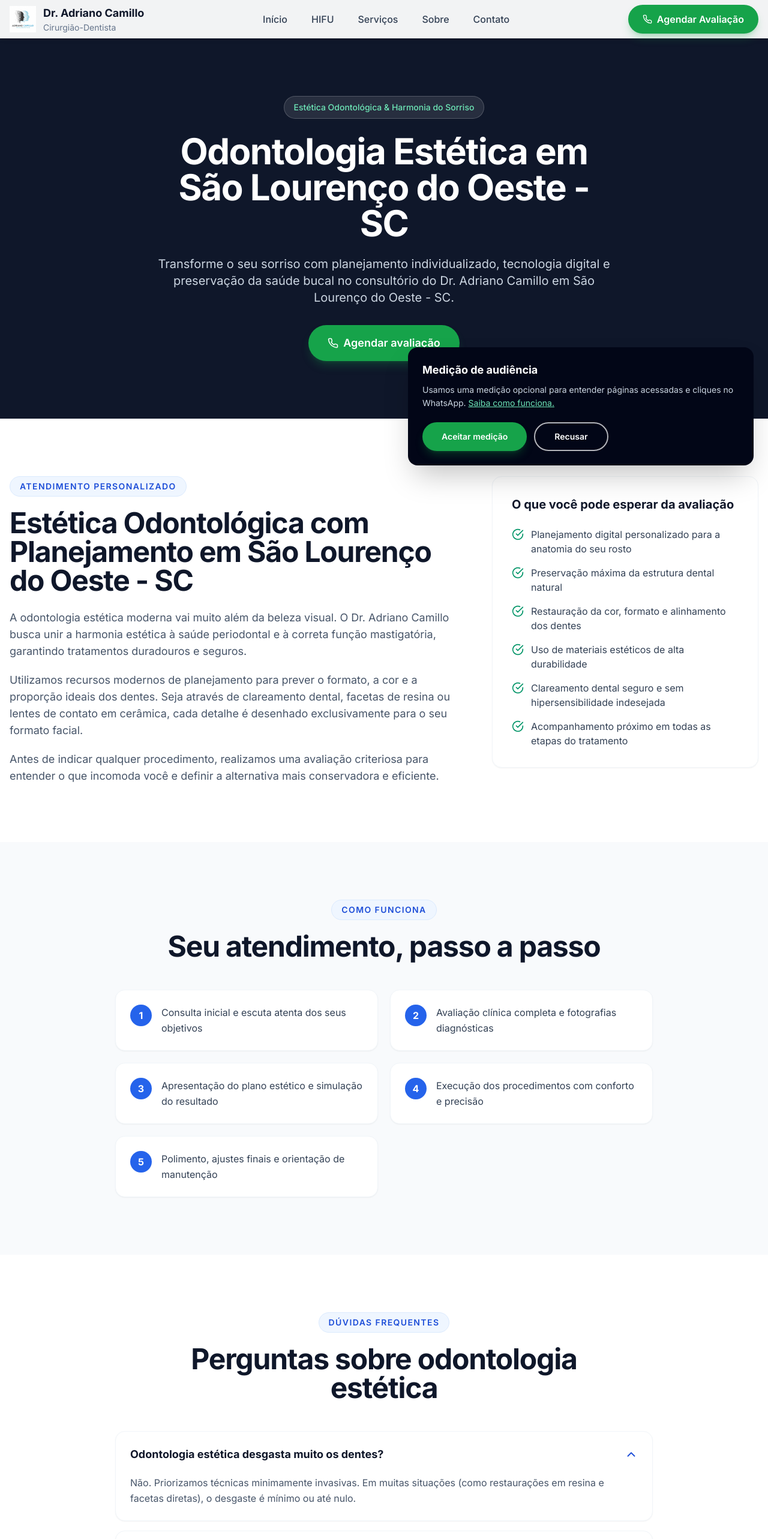
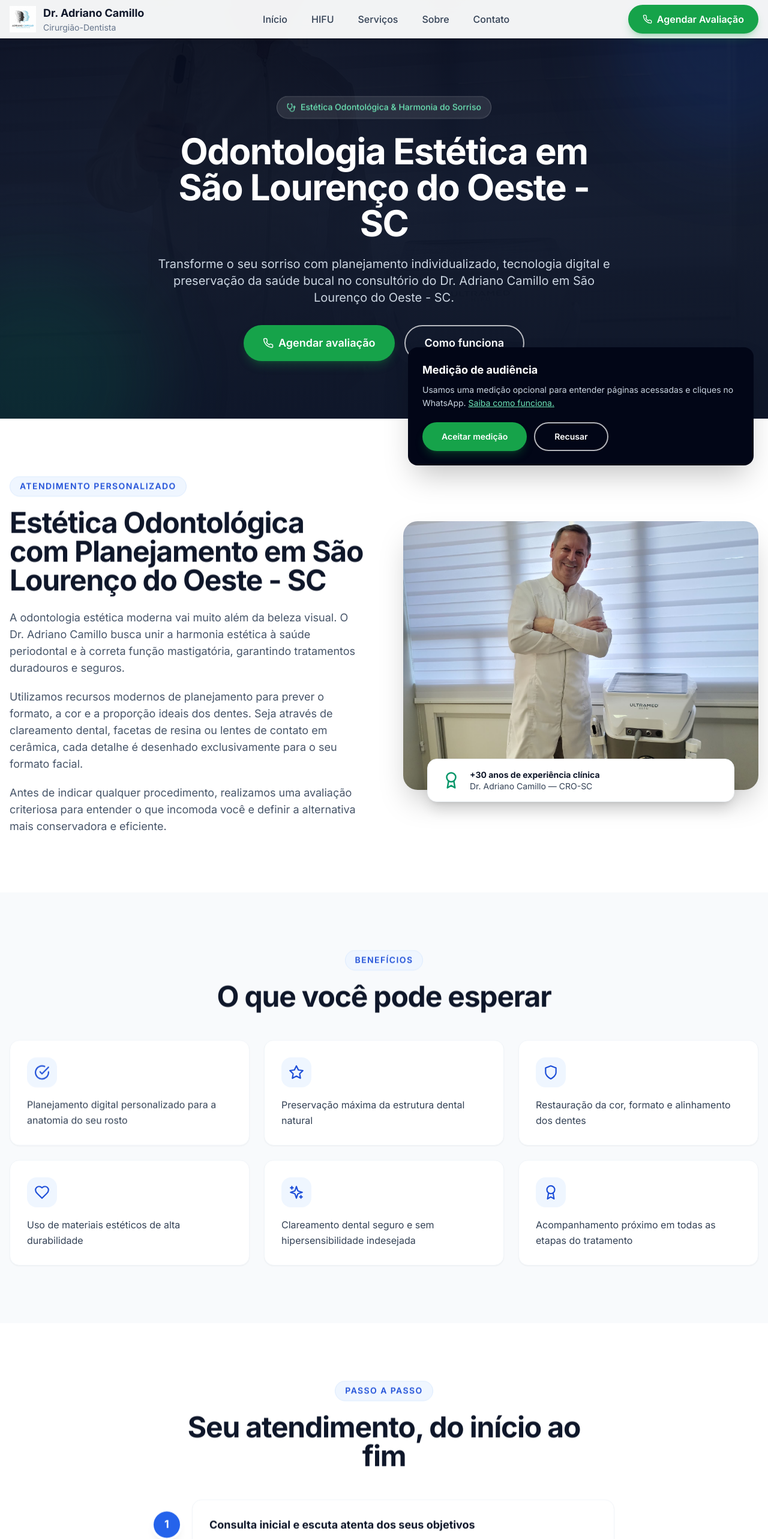
Before and after one commit to Camillox2/site-Adriano-new, a React (Create React App) app: page /odontologia-estetica-sao-lourenco-do-oeste in a window 1280 px wide. Shown: the top 2566 px of the page at 60% size. Built offline with nearby package versions, Linux system fonts and the light colour scheme.

Commit message:
design: redesign premium das sub-landing pages com animacoes, timeline, cards e glow effects

```diff
--- a/src/pages/ServiceDetails.jsx
+++ b/src/pages/ServiceDetails.jsx
@@ -2,18 +2,57 @@ import React, { useMemo, useState } from 'react';
 import { Link, Navigate, useParams } from 'react-router-dom';
 import {
   ArrowLeft,
+  ArrowRight,
   CheckCircle,
   ChevronDown,
   Clock,
   MapPin,
   Phone,
+  Sparkles,
+  Star,
+  Shield,
+  Heart,
+  Stethoscope,
+  Award,
 } from 'lucide-react';
 import Header from '../components/Header';
 import Footer from '../components/Footer';
 import WhatsAppButton from '../components/WhatsAppButton';
 import Seo from '../components/Seo';
+import Reveal from '../components/Reveal';
 import { SERVICE_PAGES } from '../data/servicePages';
 import { ADDRESS, whatsapp } from '../utils/constants';
+import { images } from '../assets';
+
+/* ---------- icon pool para benefícios (rotativo) ---------- */
+const BENEFIT_ICONS = [CheckCircle, Star, Shield, Heart, Sparkles, Award];
+
+/* ---------- FAQ item animado ---------- */
+const FaqItem = ({ faq, open, onToggle, index }) => (
+  <Reveal delay={index * 80}>
+    <div className="card overflow-hidden">
+      <button
+        onClick={onToggle}
+        className="w-full flex items-center justify-between gap-4 p-5 md:p-6 text-left"
+        aria-expanded={open}
+      >
+        <span className="font-bold text-slate-900 md:text-lg">{faq.question}</span>
+        <ChevronDown
+          size={22}
+          className={`shrink-0 text-primary-700 transition-transform duration-300 ${
+            open ? 'rotate-180' : ''
+          }`}
+          aria-hidden="true"
+        />
+      </button>
+      {open && (
+        <div className="px-5 md:px-6 pb-5 md:pb-6 -mt-1 animate-fade-in">
+          <p className="text-slate-600 leading-relaxed">{faq.answer}</p>
+        </div>
+      )}
+    </div>
+  </Reveal>
+);
 
 const ServiceDetails = () => {
   const { slug } = useParams();
@@ -35,8 +74,8 @@ const ServiceDetails = () => {
           provider: { '@id': 'https://dradrianocamillo.com/#clinica' },
           areaServed: {
             '@type': 'City',
-            name: 'São Lourenço do Oeste',
-            address: { '@type': 'PostalAddress', addressRegion: 'SC', addressCountry: 'BR' },
+            name: page.cityName || 'São Lourenço do Oeste',
+            address: { '@type': 'PostalAddress', addressRegion: page.cityState || 'SC', addressCountry: 'BR' },
           },
         },
         {
@@ -64,140 +103,233 @@ const ServiceDetails = () => {
       <Header />
 
       <main>
-        <section className="bg-slate-900 pt-32 pb-16 md:pt-40 md:pb-24">
-          <div className="container mx-auto px-4">
+        {/* ══════════════ HERO ══════════════ */}
+        <section className="relative pt-32 pb-16 md:pt-40 md:pb-24 bg-slate-900 overflow-hidden">
+          {/* Background image */}
+          <div
+            className="absolute inset-0 bg-cover bg-center opacity-20"
+            style={{ backgroundImage: `url(${images.consultorio1})` }}
+            aria-hidden="true"
+          />
+          {/* Gradient overlay */}
+          <div className="absolute inset-0 bg-gradient-to-b from-slate-950/70 via-slate-900/80 to-slate-900" />
+          {/* Glow orbs */}
+          <div className="absolute -top-32 -right-32 w-96 h-96 bg-primary-600/15 rounded-full blur-3xl" aria-hidden="true" />
+          <div className="absolute -bottom-32 -left-32 w-96 h-96 bg-emerald-600/15 rounded-full blur-3xl" aria-hidden="true" />
+
+          <div className="container mx-auto px-4 relative z-10">
             <div className="max-w-3xl mx-auto text-center text-white">
-              <span className="inline-flex bg-white/10 border border-white/20 px-4 py-2 rounded-full text-sm font-medium text-emerald-300">
+              <Reveal>
+                <span className="inline-flex items-center gap-2 bg-white/10 border border-white/20 px-4 py-2 rounded-full text-sm font-medium text-emerald-300 mb-6">
+                  <Stethoscope size={15} aria-hidden="true" />
                   {page.eyebrow}
                 </span>
-              <h1 className="text-4xl sm:text-5xl lg:text-6xl font-bold leading-[1.1] tracking-tight mt-6">
+              </Reveal>
+              <Reveal delay={100}>
+                <h1 className="text-4xl sm:text-5xl lg:text-6xl font-bold leading-[1.1] tracking-tight">
                   {page.heading}
                 </h1>
+              </Reveal>
+              <Reveal delay={200}>
                 <p className="text-lg md:text-xl text-slate-300 mt-6 leading-relaxed">{page.intro}</p>
+              </Reveal>
+              <Reveal delay={300}>
+                <div className="flex flex-col sm:flex-row gap-3 md:gap-4 justify-center mt-8">
                   <a
                     href={whatsapp(page.whatsappMessage)}
                     target="_blank"
                     rel="noopener noreferrer"
-                className="btn-primary text-base md:text-lg mt-8"
+                    className="btn-primary text-base md:text-lg"
                   >
                     <Phone size={18} aria-hidden="true" />
                     Agendar avaliação
                   </a>
+                  <button
+                    onClick={() =>
+                      document.getElementById('como-funciona')?.scrollIntoView({ behavior: 'smooth' })
+                    }
+                    className="btn-outline-light text-base md:text-lg"
+                  >
+                    Como funciona
+                  </button>
+                </div>
+              </Reveal>
             </div>
           </div>
         </section>
 
+        {/* ══════════════ CONTEÚDO PRINCIPAL ══════════════ */}
         <section className="section bg-white">
           <div className="container mx-auto px-4">
-            <div className="grid grid-cols-1 lg:grid-cols-[1.25fr_0.75fr] gap-10 lg:gap-16 items-start">
+            <div className="grid grid-cols-1 lg:grid-cols-2 gap-10 lg:gap-16 items-center">
               <div>
+                <Reveal>
                   <span className="section-eyebrow">Atendimento personalizado</span>
                   <h2 className="section-title mt-5">{page.sectionTitle}</h2>
+                </Reveal>
+                <Reveal delay={100}>
                   <div className="space-y-5 mt-6 text-slate-600 leading-relaxed md:text-lg">
                     {page.paragraphs.map((paragraph) => (
                       <p key={paragraph}>{paragraph}</p>
                     ))}
                   </div>
+                </Reveal>
               </div>
 
-              <aside className="card p-7 md:p-8">
-                <h2 className="text-xl font-bold text-slate-900">O que você pode esperar da avaliação</h2>
-                <ul className="mt-6 space-y-4">
-                  {page.benefits.map((benefit) => (
-                    <li key={benefit} className="flex items-start gap-3">
-                      <CheckCircle className="text-emerald-600 shrink-0 mt-0.5" size={20} aria-hidden="true" />
-                      <span className="text-slate-700">{benefit}</span>
-                    </li>
-                  ))}
-                </ul>
-              </aside>
+              {/* Imagem do consultório com badge flutuante */}
+              <Reveal delay={200}>
+                <div className="relative">
+                  <img
+                    src={images.consultorio2}
+                    alt="Consultório Dr. Adriano Camillo em São Lourenço do Oeste"
+                    loading="lazy"
+                    width="720"
+                    height="960"
+                    className="rounded-3xl shadow-2xl w-full object-cover max-h-[28rem] object-center"
+                  />
+                  <div className="absolute -bottom-5 left-6 right-6 sm:left-10 sm:right-10 bg-white shadow-xl rounded-2xl px-6 py-4 flex items-center gap-4 border border-slate-100">
+                    <Award className="text-emerald-600 shrink-0" size={30} aria-hidden="true" />
+                    <p className="text-sm text-slate-700 leading-snug">
+                      <strong className="text-slate-900">+30 anos de experiência clínica</strong>
+                      <br />
+                      Dr. Adriano Camillo — CRO-SC
+                    </p>
+                  </div>
+                </div>
+              </Reveal>
             </div>
           </div>
         </section>
 
+        {/* ══════════════ BENEFÍCIOS (grid de cards com ícone) ══════════════ */}
         <section className="section bg-slate-50">
           <div className="container mx-auto px-4">
-            <div className="max-w-3xl mx-auto text-center">
-              <span className="section-eyebrow">Como funciona</span>
-              <h2 className="section-title mt-5">Seu atendimento, passo a passo</h2>
+            <Reveal className="text-center max-w-2xl mx-auto mb-12">
+              <span className="section-eyebrow">Benefícios</span>
+              <h2 className="section-title mt-5">O que você pode esperar</h2>
+            </Reveal>
+            <div className="grid grid-cols-1 sm:grid-cols-2 lg:grid-cols-3 gap-5 md:gap-6">
+              {page.benefits.map((benefit, index) => {
+                const Icon = BENEFIT_ICONS[index % BENEFIT_ICONS.length];
+                return (
+                  <Reveal key={benefit} delay={index * 80}>
+                    <div className="card card-lift p-7 h-full">
+                      <span className="inline-flex p-3 rounded-2xl bg-primary-50 text-primary-700 mb-4">
+                        <Icon size={26} aria-hidden="true" />
+                      </span>
+                      <p className="text-slate-700 leading-relaxed">{benefit}</p>
                     </div>
-            <ol className="max-w-4xl mx-auto mt-12 grid grid-cols-1 sm:grid-cols-2 gap-5">
-              {page.steps.map((step, index) => (
-                <li key={step} className="card p-6 flex items-start gap-4">
-                  <span className="w-9 h-9 shrink-0 bg-primary-600 text-white rounded-full flex items-center justify-center font-bold">
-                    {index + 1}
-                  </span>
-                  <span className="text-slate-700 leading-relaxed">{step}</span>
-                </li>
-              ))}
-            </ol>
-          </div>
-        </section>
-
-        <section className="section bg-white">
-          <div className="container mx-auto px-4">
-            <div className="max-w-3xl mx-auto text-center">
-              <span className="section-eyebrow">Dúvidas frequentes</span>
-              <h2 className="section-title mt-5">Perguntas sobre {page.label.toLowerCase()}</h2>
-            </div>
-            <div className="max-w-4xl mx-auto mt-12 space-y-4">
-              {page.faqs.map((faq, index) => {
-                const isOpen = openFaq === index;
-                return (
-                  <article key={faq.question} className="card overflow-hidden">
-                    <button
-                      type="button"
-                      onClick={() => setOpenFaq(isOpen ? -1 : index)}
-                      className="w-full flex items-center justify-between gap-4 p-5 md:p-6 text-left"
-                      aria-expanded={isOpen}
-                    >
-                      <span className="font-bold text-slate-900 md:text-lg">{faq.question}</span>
-                      <ChevronDown
-                        size={22}
-                        className={`shrink-0 text-primary-700 transition-transform duration-300 ${
-                          isOpen ? 'rotate-180' : ''
-                        }`}
-                        aria-hidden="true"
-                      />
-                    </button>
-                    {isOpen ? (
-                      <p className="px-5 md:px-6 pb-5 md:pb-6 -mt-1 text-slate-600 leading-relaxed">
-                        {faq.answer}
-                      </p>
-                    ) : null}
-                  </article>
+                  </Reveal>
                 );
               })}
             </div>
           </div>
         </section>
 
-        <section className="section bg-slate-900 text-white">
+        {/* ══════════════ PASSO A PASSO (timeline) ══════════════ */}
+        <section id="como-funciona" className="section bg-white">
           <div className="container mx-auto px-4">
-            <div className="max-w-4xl mx-auto grid grid-cols-1 md:grid-cols-[1fr_auto] gap-8 md:items-center">
-              <div>
-                <h2 className="text-3xl md:text-4xl font-bold">Vamos conversar sobre o seu caso?</h2>
-                <p className="text-slate-300 mt-4 leading-relaxed md:text-lg">
-                  Atendimento no consultório em São Lourenço do Oeste. Agende sua avaliação pelo WhatsApp.
+            <Reveal className="text-center max-w-2xl mx-auto mb-12">
+              <span className="section-eyebrow">Passo a passo</span>
+              <h2 className="section-title mt-5">Seu atendimento, do início ao fim</h2>
+            </Reveal>
+            <div className="max-w-3xl mx-auto relative">
+              {/* Linha vertical conectando etapas */}
+              <div
+                className="absolute left-[21px] top-6 bottom-6 w-0.5 bg-gradient-to-b from-primary-500 via-secondary-500 to-emerald-400 hidden sm:block"
+                aria-hidden="true"
+              />
+              <div className="space-y-5">
+                {page.steps.map((step, index) => (
+                  <Reveal key={step} delay={index * 120}>
+                    <div className="relative sm:pl-16">
+                      <span className="hidden sm:flex absolute left-0 top-5 w-11 h-11 bg-primary-600 text-white rounded-full items-center justify-center font-bold text-lg ring-4 ring-white shadow-lg z-10">
+                        {index + 1}
+                      </span>
+                      <div className="card p-6 md:p-7">
+                        <h3 className="font-bold text-slate-900 text-lg flex items-center gap-3">
+                          <span className="sm:hidden inline-flex w-8 h-8 shrink-0 bg-primary-600 text-white rounded-full items-center justify-center font-bold text-sm">
+                            {index + 1}
+                          </span>
+                          {step}
+                        </h3>
+                      </div>
+                    </div>
+                  </Reveal>
+                ))}
+              </div>
+            </div>
+          </div>
+        </section>
+
+        {/* ══════════════ FAQ ══════════════ */}
+        <section className="section bg-slate-50">
+          <div className="container mx-auto px-4">
+            <Reveal className="text-center max-w-2xl mx-auto mb-12">
+              <span className="section-eyebrow">Dúvidas frequentes</span>
+              <h2 className="section-title mt-5">Perguntas sobre {page.label.toLowerCase()}</h2>
+            </Reveal>
+            <div className="max-w-3xl mx-auto space-y-4">
+              {page.faqs.map((faq, index) => (
+                <FaqItem
+                  key={faq.question}
+                  faq={faq}
+                  index={index}
+                  open={openFaq === index}
+                  onToggle={() => setOpenFaq(openFaq === index ? -1 : index)}
+                />
+              ))}
+            </div>
+          </div>
+        </section>
+
+        {/* ══════════════ CTA FINAL ══════════════ */}
+        <section className="section bg-slate-900 relative overflow-hidden">
+          {/* Glow orbs */}
+          <div className="absolute -top-24 -right-24 w-80 h-80 bg-primary-600/20 rounded-full blur-3xl" aria-hidden="true" />
+          <div className="absolute -bottom-24 -left-24 w-80 h-80 bg-emerald-600/20 rounded-full blur-3xl" aria-hidden="true" />
+
+          <div className="container mx-auto px-4 relative z-10 text-center">
+            <div className="max-w-2xl mx-auto">
+              <Reveal>
+                <h2 className="text-3xl md:text-4xl lg:text-5xl font-bold text-white leading-tight">
+                  Vamos conversar sobre o seu caso?
+                </h2>
+              </Reveal>
+              <Reveal delay={100}>
+                <p className="text-slate-300 mt-5 mb-4 text-lg leading-relaxed">
+                  Atendimento no consultório em São Lourenço do Oeste — SC. Agende sua avaliação pelo WhatsApp.
                 </p>
-                <div className="flex flex-col sm:flex-row gap-4 mt-6 text-sm text-slate-300">
+              </Reveal>
+              <Reveal delay={150}>
+                <div className="flex flex-col sm:flex-row gap-4 mt-6 text-sm text-slate-400 justify-center">
                   <span className="flex items-center gap-2"><MapPin size={18} aria-hidden="true" />{ADDRESS.street}</span>
                   <span className="flex items-center gap-2"><Clock size={18} aria-hidden="true" />Seg a sex, 8h às 18h</span>
                 </div>
-              </div>
+              </Reveal>
+              <Reveal delay={200}>
                 <a
                   href={whatsapp(page.whatsappMessage)}
                   target="_blank"
                   rel="noopener noreferrer"
-                className="btn-primary whitespace-nowrap"
+                  className="btn-primary text-base md:text-lg mt-8 inline-flex"
                 >
                   Agendar pelo WhatsApp
+                  <ArrowRight size={20} aria-hidden="true" />
                 </a>
-            </div>
-            <Link to="/" className="inline-flex items-center gap-2 text-slate-300 hover:text-white mt-10 text-sm font-medium">
+              </Reveal>
+              <Reveal delay={250}>
+                <p className="text-slate-500 text-sm mt-6">
+                  São Lourenço do Oeste • Chapecó • Pato Branco • Ampére • Realeza • Novo Horizonte
+                </p>
+              </Reveal>
+              <Reveal delay={300}>
+                <Link to="/" className="inline-flex items-center gap-2 text-slate-400 hover:text-white mt-8 text-sm font-medium transition-colors">
                   <ArrowLeft size={17} aria-hidden="true" />
                   Voltar para a página inicial
                 </Link>
+              </Reveal>
+            </div>
           </div>
         </section>
       </main>
```
Also changed, not shown: 47 other files (tests, documents, lock files or other folders). Lines whose indentation alone changed are shown as unchanged.
